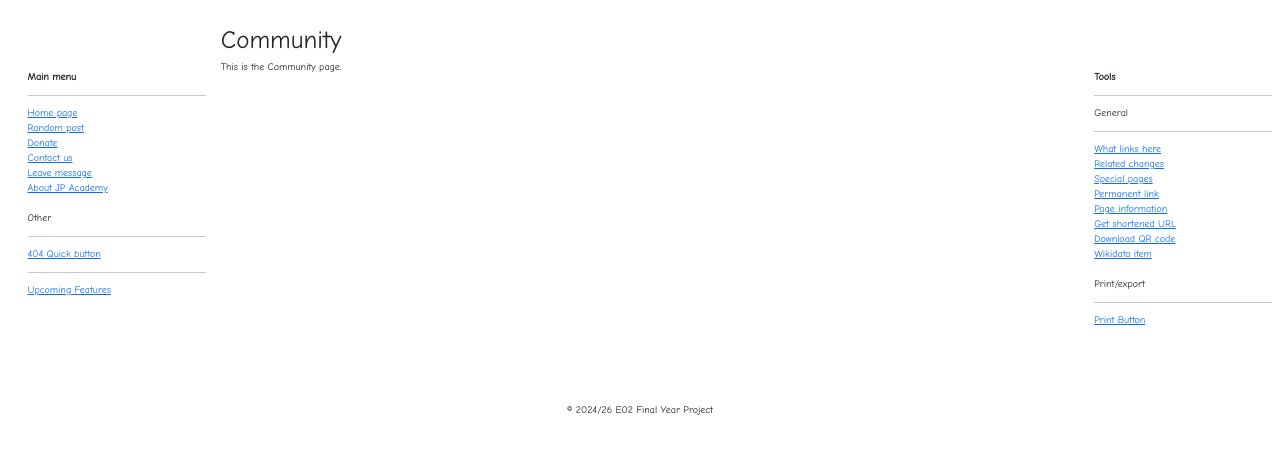
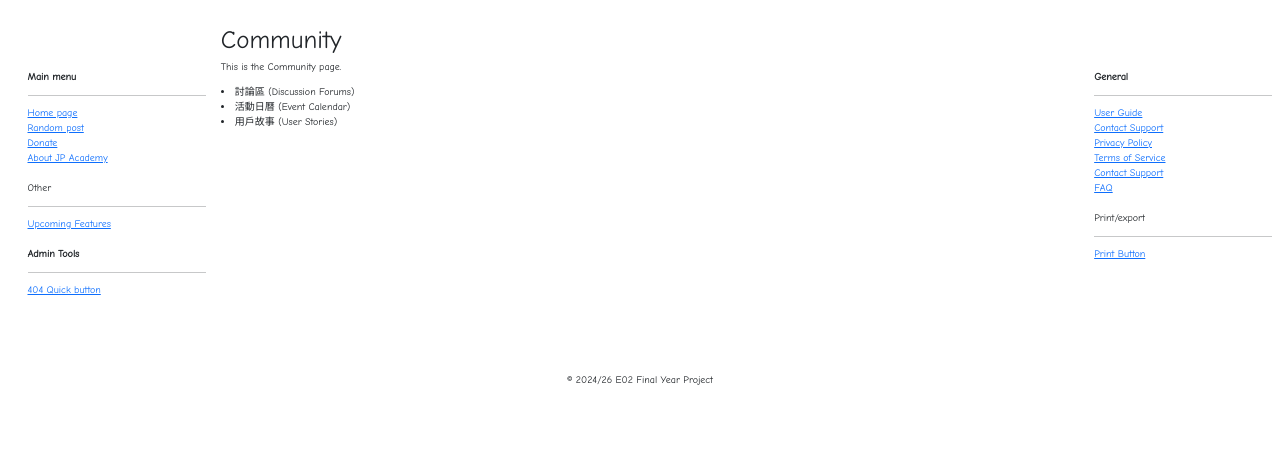
Before and after one commit to yuemanwai/japanese-academy, a Flask app: page /community in a window 1280 px wide. Shown: the part 123-577 px from the top of the page. Run offline with Flask 3, Linux system fonts and the light colour scheme; some libraries are stand-ins or nearby versions.

Commit message:
更新基礎模板，調整導航欄和側邊欄內容，新增社群頁面功能列表

```diff
--- a/app/templates/base.html.j2
+++ b/app/templates/base.html.j2
@@ -114,10 +114,7 @@
       </button>
       <a class="navbar-brand" href="{{ url_for('index') }}">
         <i class="fa-solid fa-cube" style="font-size: 20px;"></i>
-        <span style="font-weight: bold;">{{ site_name}}</span>
-        {#
-        <img src="{{ url_for('static', filename='image/Logo.png') }}" alt="Wikipedia" height="55px"
-          style="margin-top: -20px;"> #}
+        <span style="font-weight: bold;">{{ site_name }}</span>
 
       </a>
     </div>
@@ -251,15 +248,16 @@
           <li><a href="{{ url_for('index') }}">{{ _('Home page') }}</a></li>
           <li><a href="{{ url_for('get_random_post') }}">{{ _('Random post') }}</a></li>
           <li><a href="{{ url_for('donate') }}">{{ _('Donate') }}</a></li>
-          <li><a href="{{ url_for('index') }}">{{ _('Contact us') }}</a></li>
-          <li><a href="{{ url_for('leave_message') }}">{{ _('Leave message') }}</a></li>
           <li><a href="{{ url_for('index') }}">{{ _('About JP Academy') }}</a></li>
           <br>
           <li>{{_('Other')}}</li>
           <hr>
+          <li><a href="{{ url_for('shared') }}">{{ _('Upcoming Features') }}</a></li>
+          <br>
+          <li><b>{{_('Admin Tools')}}</b></li>
+          <hr>
           <li><a href="/404">{{ _('404 Quick button') }}</a></li>
-          <hr>
-          <li><a href="{{ url_for('shared') }}">{{ _('Upcoming Features') }}</a></li>
+        </ul>
         </ul>
       </div>
     </div>
@@ -282,18 +280,17 @@
       <!-- 右邊sidebar -->
       <div class="sidebar">
         <ul class="no-bullets">
-          <li><b>{{_('Tools')}}</b></li>
+          <li><b>{{_('General')}}</b></li>
+          {#
           <hr>
-          <li>{{_('General')}}</li>
+          <li>{{_('General')}}</li> #}
           <hr>
-          <li><a href="{{ url_for('index') }}">{{ _('What links here') }}</a></li>
-          <li><a href="{{ url_for('shared') }}">{{ _('Related changes') }}</a></li>
-          <li><a href="{{ url_for('shared') }}">{{ _('Special pages') }}</a></li>
-          <li><a href="{{ url_for('shared') }}">{{ _('Permanent link') }}</a></li>
-          <li><a href="{{ url_for('shared') }}">{{ _('Page information') }}</a></li>
-          <li><a href="{{ url_for('shared') }}">{{ _('Get shortened URL') }}</a></li>
-          <li><a href="{{ url_for('shared') }}">{{ _('Download QR code') }}</a></li>
-          <li><a href="{{ url_for('shared') }}">{{ _('Wikidata item') }}</a></li>
+          <li><a href="{{ url_for('shared') }}">{{ _('User Guide') }}</a></li>
+          <li><a href="{{ url_for('shared') }}">{{ _('Contact Support') }}</a></li>
+          <li><a href="{{ url_for('shared') }}">{{ _('Privacy Policy') }}</a></li>
+          <li><a href="{{ url_for('shared') }}">{{ _('Terms of Service') }}</a></li>
+          <li><a href="{{ url_for('leave_message') }}">{{ _('Contact Support') }}</a></li>
+          <li><a href="{{ url_for('shared') }}">{{ _('FAQ') }}</a></li>
           <br>
           <li>{{_('Print/export')}}</li>
           <hr>
--- a/app/templates/community.html.j2
+++ b/app/templates/community.html.j2
@@ -4,4 +4,17 @@
 {% block app_content %}
 <h1>{{ _('Community') }}</h1>
 <p>{{ _('This is the Community page.') }}</p>
+<ul></ul>
+    <li>{{ _('討論區 (Discussion Forums)') }}</li>
+    <li>{{ _('活動日曆 (Event Calendar)') }}</li>
+    <li>{{ _('用戶故事 (User Stories)') }}</li>
+</ul>
 {% endblock %}
+
+{% block title %}
+{{ _('Community') }}
+{% endblock %}
+
+{% block head %}
+{{ super() }}
+{% endblock %}
```
Also changed, not shown: app/static/image/Logo.png (deleted), app/static/image/WikiLogo.png (deleted), app/static/image/donate_1.jpg (deleted), app/static/image/donate_2.jpg (deleted), app/static/image/donate_3.jpg (deleted), app/static/image/wai.jpg (deleted).
